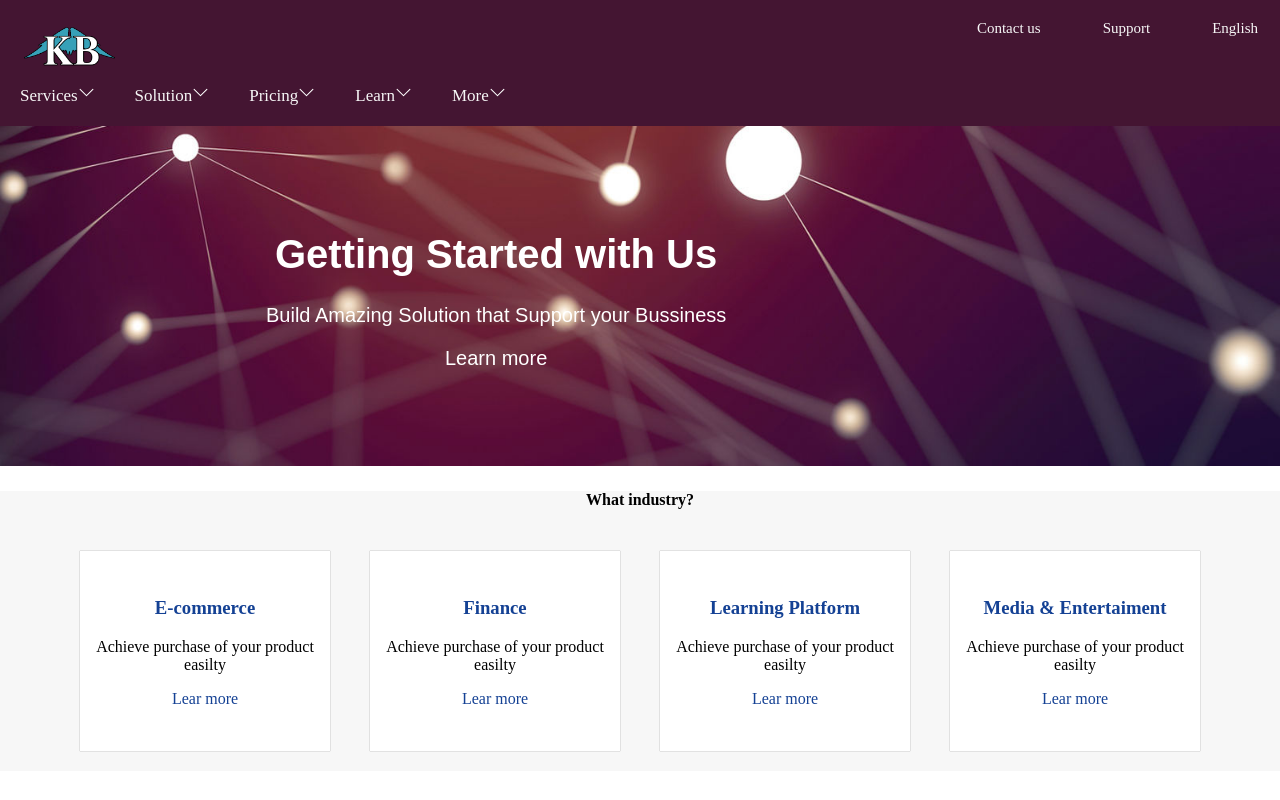
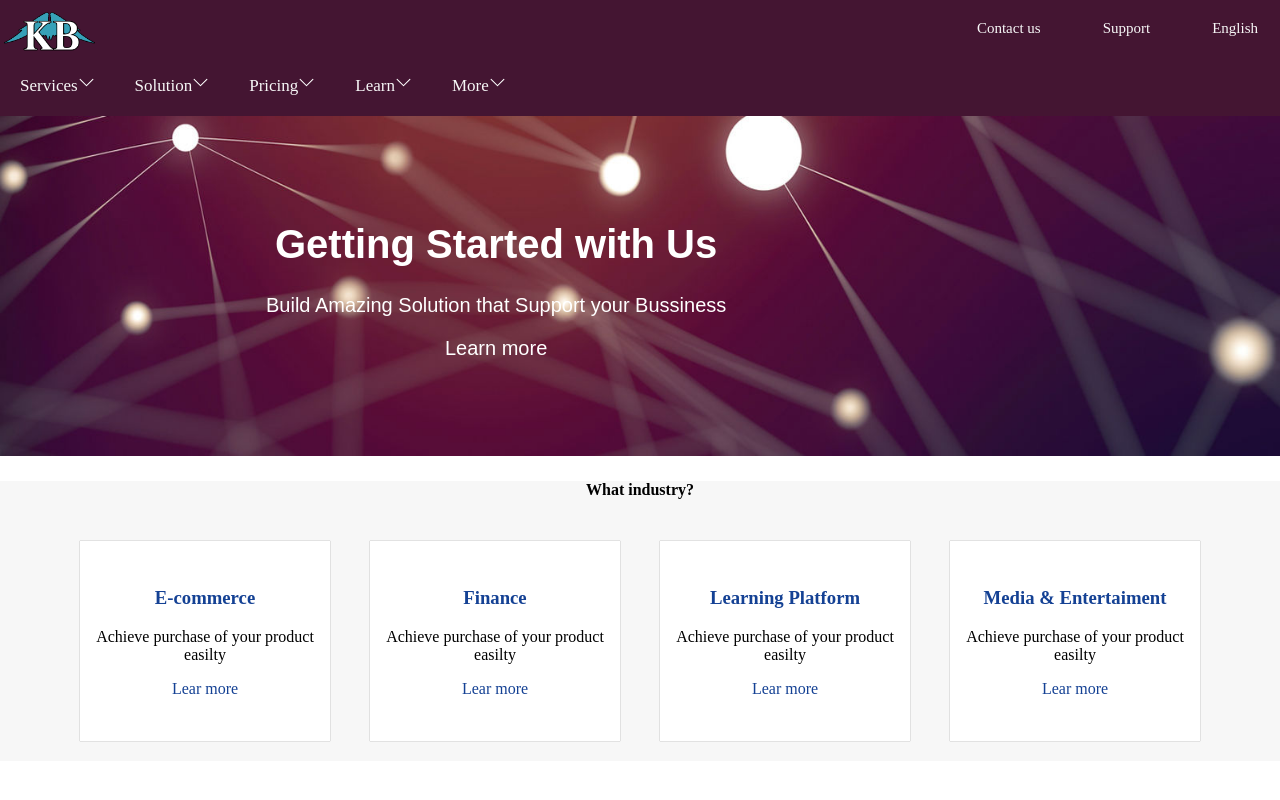
Before and after one commit to Wilfridboris/innovate, a React (Create React App) app: page / in a window 1280 px wide. Shown: the top 800 px of the page. Built offline with nearby package versions, Linux system fonts and the light colour scheme.

Commit message:
:whale2:

```diff
--- a/src/head.css
+++ b/src/head.css
@@ -40,8 +40,7 @@ header {
 }
 .logo{
     flex:4;
-    margin: 0px;
-    padding: 0px;
+
 }
 .heard-bar{
     flex: 4;
@@ -101,7 +100,7 @@ header {
 }
 
 
-.header-option .item ,.logo {
+.header-option .item {
     font-size: 15px;
     margin: 0px ;
     width: 100%;
@@ -112,7 +111,7 @@ header {
 
     list-style-type: none;
     color: #f7f7f7;
-    margin: 20px 2px 0px 20px ;
+    margin: 5px 0px;
 }
 
 .item:hover{
```
